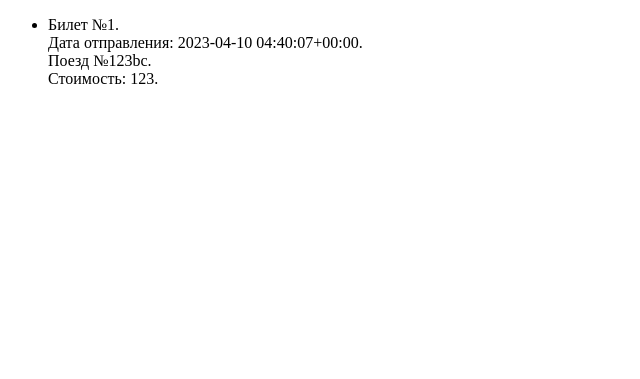
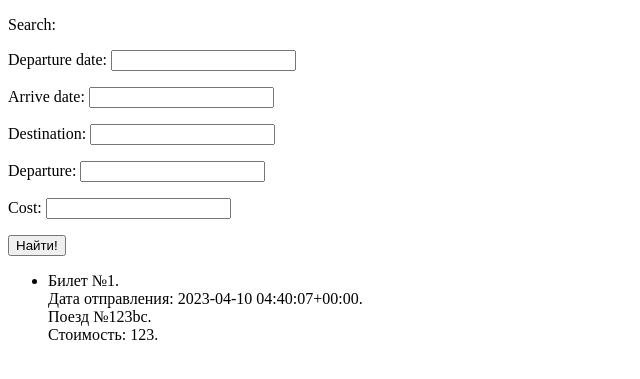
Before and after one commit to matthew-shtyasek/ticket-search, a Django app: page /search/tickets/ in a window 1280 px wide. Shown: the top 379 px of the page, without its empty margins (0-640 px from the left). Run offline with Django 3.2, Linux system fonts and the light colour scheme; data comes from the database, SQL or seed files in the repository.

Commit message:
Поиск по некоторым полям модели

```diff
--- /dev/null
+++ b/search_app/forms.py
@@ -0,0 +1,10 @@
+from django import forms
+
+from search_app.models import Ticket
+
+
+class TicketForm(forms.ModelForm):
+    class Meta:
+        model = Ticket
+        exclude = ['train_number',
+                   'id']
--- a/search_app/templates/search_app/ticket_list.html
+++ b/search_app/templates/search_app/ticket_list.html
@@ -5,6 +5,14 @@
     <title>Title</title>
 </head>
 <body>
+    <div>
+        <p>Search:</p>
+        <form action="." method="get">
+            {% csrf_token %}
+            {{ form.as_p }}
+            <input type="submit" value="Найти!">
+        </form>
+    </div>
     <div>
         <ul>
             {% for ticket in tickets %}
--- a/search_app/views.py
+++ b/search_app/views.py
@@ -1,6 +1,7 @@
 from django.shortcuts import render
 from django.views.generic import ListView
 
+from search_app.forms import TicketForm
 from search_app.models import Ticket
 
 
@@ -8,3 +9,26 @@ class TicketListView(ListView):
     model = Ticket
     context_object_name = 'tickets'
     template_name = 'search_app/ticket_list.html'
+
+    def get_context_data(self, *, object_list=None, **kwargs):
+        context = super().get_context_data(object_list=object_list, **kwargs)
+
+        if not self.request.GET:
+            form = TicketForm()
+        else:
+            form = TicketForm(self.request.GET)
+        if form.is_valid():
+            cd = form.cleaned_data
+            cd['departure_date__year'] = cd['departure_date'].year
+            cd['departure_date__month'] = cd['departure_date'].month
+            cd['departure_date__day'] = cd['departure_date'].day
+            cd['arrive_date__year'] = cd['arrive_date'].year
+            cd['arrive_date__month'] = cd['arrive_date'].month
+            cd['arrive_date__day'] = cd['arrive_date'].day
+            del cd['departure_date']
+            del cd['arrive_date']
+            context[self.context_object_name] = Ticket.objects.filter(**cd)
+            form = TicketForm()
+
+        context['form'] = form
+        return context
```
